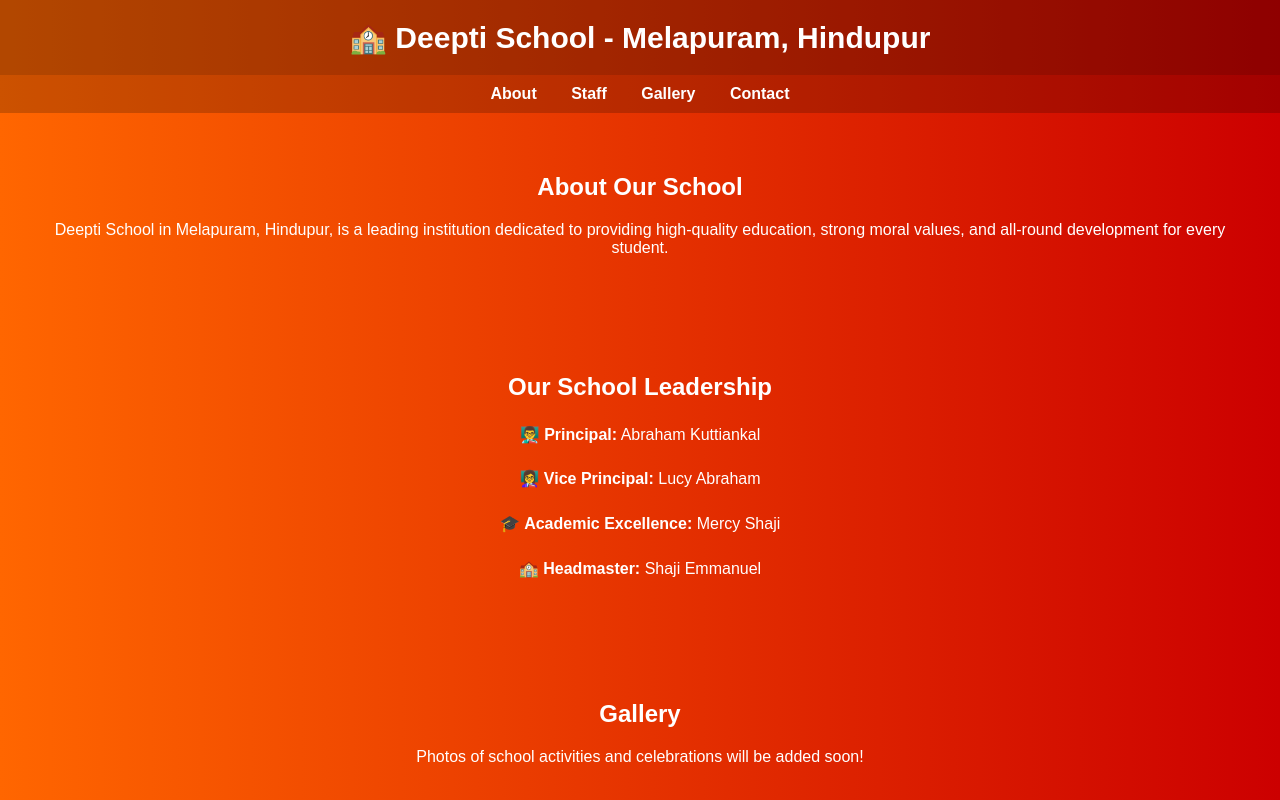
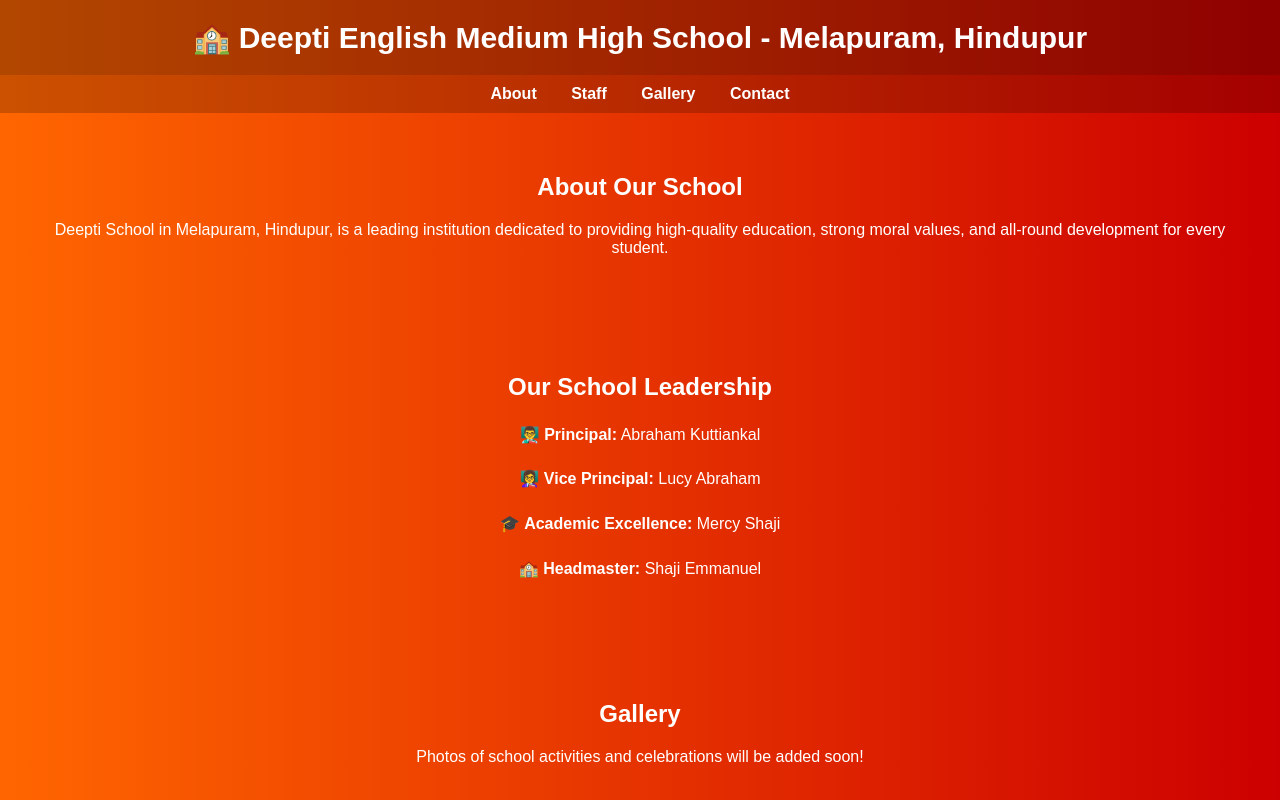
Before and after one commit to GunaDevCodes/deeptischool, a plain HTML site: page index.html in a window 1280 px wide. Shown: the top 800 px of the page. Drawn offline with Linux system fonts and the light colour scheme.

Commit message:
Update index.html

```diff
--- a/index.html
+++ b/index.html
@@ -46,7 +46,7 @@
   </style>
 </head>
 <body>
-  <header>🏫 Deepti School - Melapuram, Hindupur</header>
+  <header>🏫 Deepti English Medium High School - Melapuram, Hindupur</header>
 
   <nav>
     <a href="#about">About</a>
```
